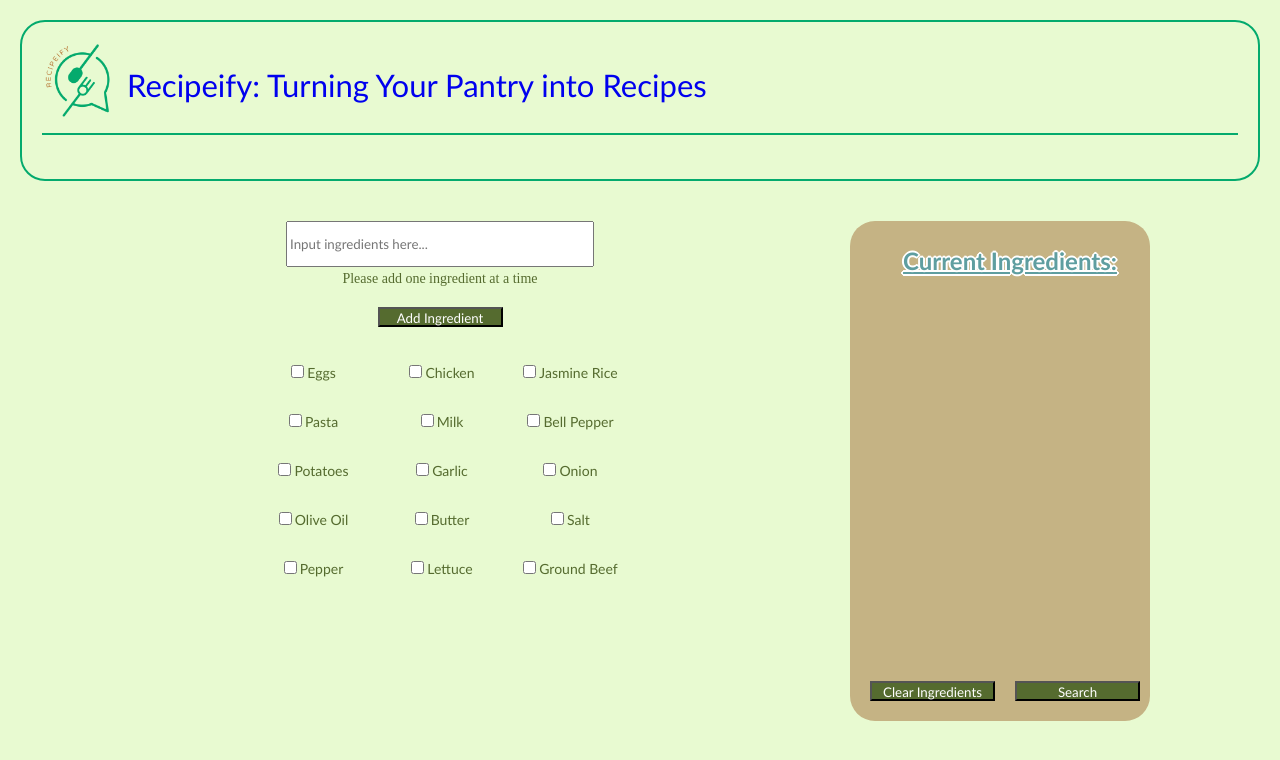
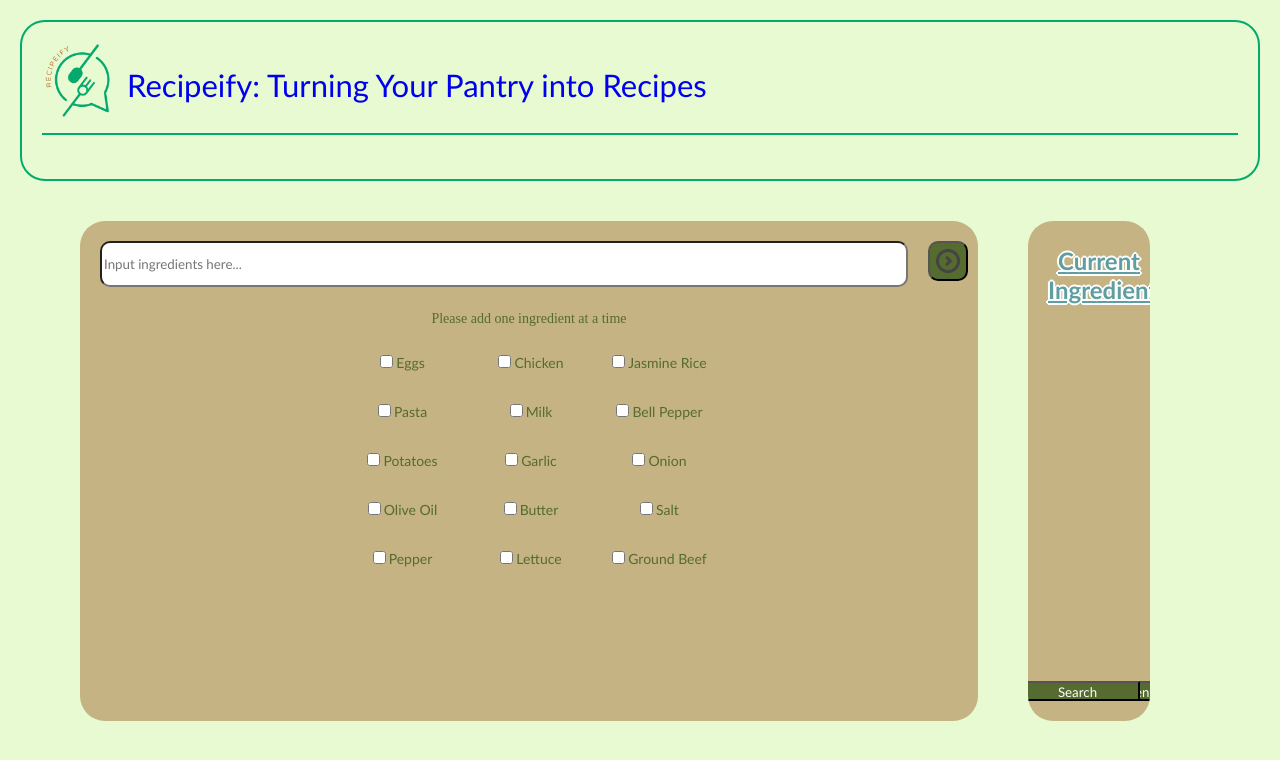
Before and after one commit to SoulaiVang/Recipify, a React (Create React App) app: page / in a window 1280 px wide. Shown: the top 760 px of the page. Built offline with nearby package versions, Linux system fonts and the light colour scheme.

Commit message:
Added more CSS styling to search page, will add ingredient images later

```diff
--- a/src/IngredientPage.css
+++ b/src/IngredientPage.css
@@ -54,25 +54,38 @@ body {
   flex-grow: 1;
   font-size: 14px;
   color:darkolivegreen;
+  background-color: #C5B384;
+  border-radius: 25px;
+  margin-left: 50px;
+  margin-right: 50px;
   font-family: Calibri;
 }
 
+.search {
+  display: flex;
+  flex-direction: row;
+}
+
 .add-ingredients-input{
-  width: 300px; /* Set the width as needed */
+  margin: 20px;
+  margin-right: 10px;
+  width: 800px; /* Set the width as needed */
   height: 40px;
   align-items: center;
   font-family: Calibri;
+  border-radius: 10px;
 }
 
 .add-ingredient-button{
-  width: 125px; /* Set the width as needed */
-  height: 20px;
+  width: 40px; /* Set the width as needed */
+  height: 40px;
   align-items: center;
-  margin: 10px;
-  margin-top: 20px;
   background-color: darkolivegreen;
   color: white;
   font-family: Calibri;
+  border-radius: 10px;
+  background-image: url(./assets/searchicon.png);
+  background-size: cover;
 }
 
 .ingredient-buttons {
--- a/src/IngredientPage.js
+++ b/src/IngredientPage.js
@@ -3,6 +3,7 @@ import './IngredientPage.css';
 import { useNavigate } from "react-router-dom";
 import axios from 'axios';
 import logo from './assets/logo.png';
+import searchIcon from './assets/searchicon.png';
 
 const IngredientPage = () => {
   // Used for page redirection
@@ -101,17 +102,17 @@ const IngredientPage = () => {
       </div>
       <div className="main-interface">
         <div className="add-ingredients">
-          <input
-            type="text"
-            placeholder="Input ingredients here..."
-            className="add-ingredients-input"
-          />
+          <div className="search">
+            <input
+              type="text"
+              placeholder="Input ingredients here..."
+              className="add-ingredients-input"
+            />
+            <button className="add-ingredient-button" onClick={addIngredient}></button>
+          </div>
           <p className="add-ingredients-instructions">
             Please add one ingredient at a time
           </p>
-          <button className="add-ingredient-button" onClick={addIngredient}>
-              Add Ingredient
-          </button>
           <div className='ingredient-checkboxes'>
           {common_ingredients.map((ingredient, index) => (
             <label key={index}>
```
Also changed, not shown: src/assets/searchicon.png (added).
